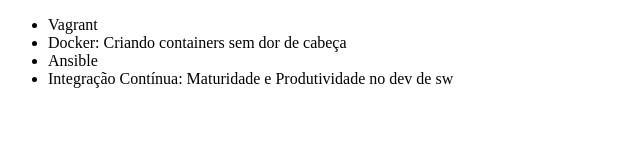
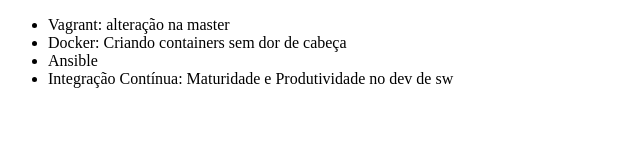
Before and after one commit to mmvieira87/alura-git, a plain HTML site: page index.html in a window 1280 px wide. Shown: the whole page, without its empty margins (0-640 px from the left). Drawn offline with Linux system fonts and the light colour scheme.

Commit message:
vagrant: alteracao master

```diff
--- a/index.html
+++ b/index.html
@@ -6,7 +6,7 @@
 </head>
 <body>
     <ul>
-        <li>Vagrant</li>
+        <li>Vagrant: alteração na master</li>
         <li>Docker: Criando containers sem dor de cabeça</li>
         <li>Ansible</li>
         <li>Integração Contínua: Maturidade e Produtividade no dev de sw</li>
```
